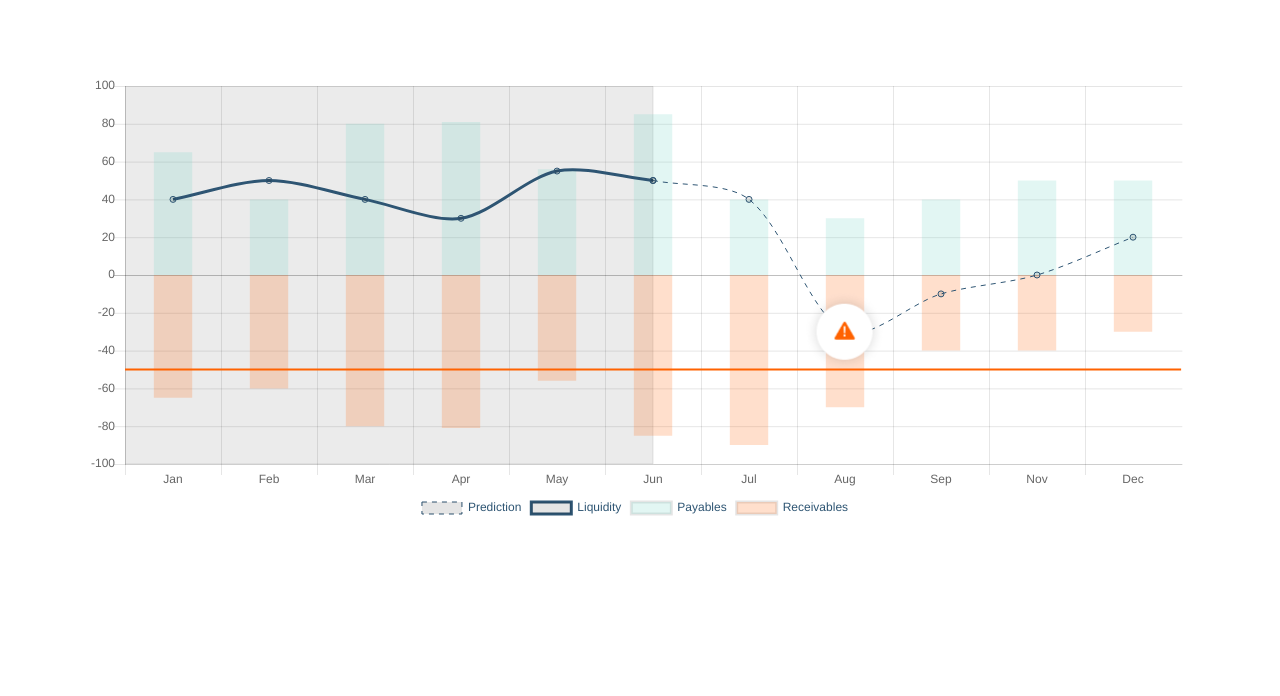
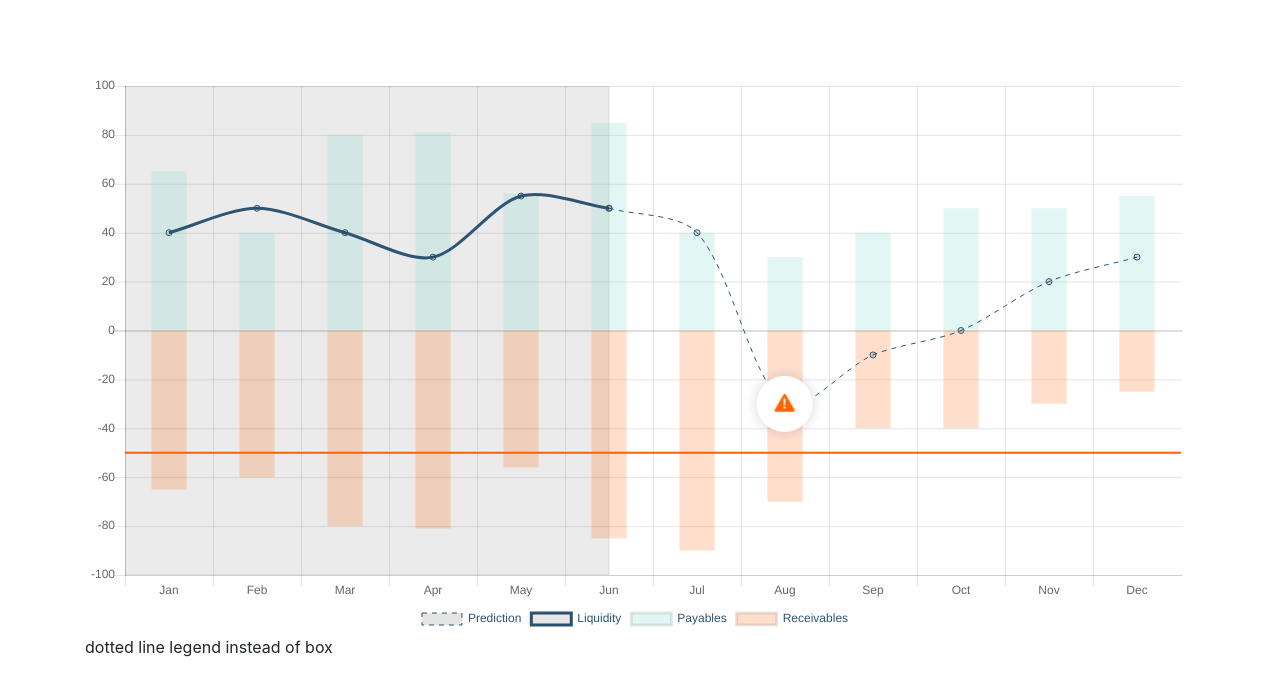
Before and after one commit to vantrilio/charts, a plain HTML site: page index.html in a window 1280 px wide. Drawn offline with Linux system fonts and the light colour scheme.

Commit message:
screenshots added

```diff
--- a/index.html
+++ b/index.html
@@ -26,7 +26,8 @@
   <div class="container">
     <div class="row">
       <div class="col-lg-12" style="margin-top:5rem;">
-        <canvas id="myChart" width="1000" height="400"></canvas>
+        <canvas id="myChart" ></canvas>
+        dotted line legend instead of box
       </div>
     </div>
   </div>
--- a/vendor/data.js
+++ b/vendor/data.js
@@ -11,12 +11,12 @@ Chart.pluginService.register({
 var config = {
   type: 'bar',
   data: {
-    labels: ["Jan", "Feb", "Mar", "Apr", "May", "Jun", "Jul", "Aug", "Sep", "Nov", "Dec"],
+    labels: ["Jan", "Feb", "Mar", "Apr", "May", "Jun", "Jul", "Aug", "Sep", "Oct", "Nov", "Dec"],
     datasets: [{
         type: 'line',
         lineTension: '0.3',
         label: "Prediction",
-        data: [, , , , , 50, 40, -30, -10, 0, 20],
+        data: [, , , , , 50, 40, -30, -10, 0, 20, 30],
         borderDash: [5, 5],
         borderWidth: 1,
         borderColor: 'rgba(46,85,115)'
@@ -32,12 +32,12 @@ var config = {
       type: 'bar',
       label: 'Payables',
       backgroundColor: 'rgba(111,207,195, 0.2)',
-      data: [65, 40, 80, 81, 56, 85, 40, 30, 40, 50, 50],
+      data: [65, 40, 80, 81, 56, 85, 40, 30, 40, 50, 50, 55],
     }, {
       type: 'bar',
       label: 'Receivables',
       backgroundColor: 'rgba(255,98,0, 0.2)',
-      data: [-65, -60, -80, -81, -56, -85, -90, -70, -40, -40, -30]
+      data: [-65, -60, -80, -81, -56, -85, -90, -70, -40, -40, -30, -25]
     }]
   },
   options: {
@@ -53,7 +53,7 @@ var config = {
     legend: {
       position:"bottom",
       labels: {
-      fontColor: 'rgba(46,85,115)'
+      fontColor: 'rgba(46,85,115)',
       }
     },
     tooltips: {
@@ -94,7 +94,7 @@ var config = {
             yMax: -100,
             xMin: "Jan" -1 ,
             xMax: "Jun",
-            backgroundColor: 'rgba(0, 0, 0, 0.08)',
+            backgroundColor: 'rgba(0, 0, 0, .08)',
          }]
       }
   }
```
Also changed, not shown: vendor/img/1.jpg (added), vendor/img/2.png (added).
